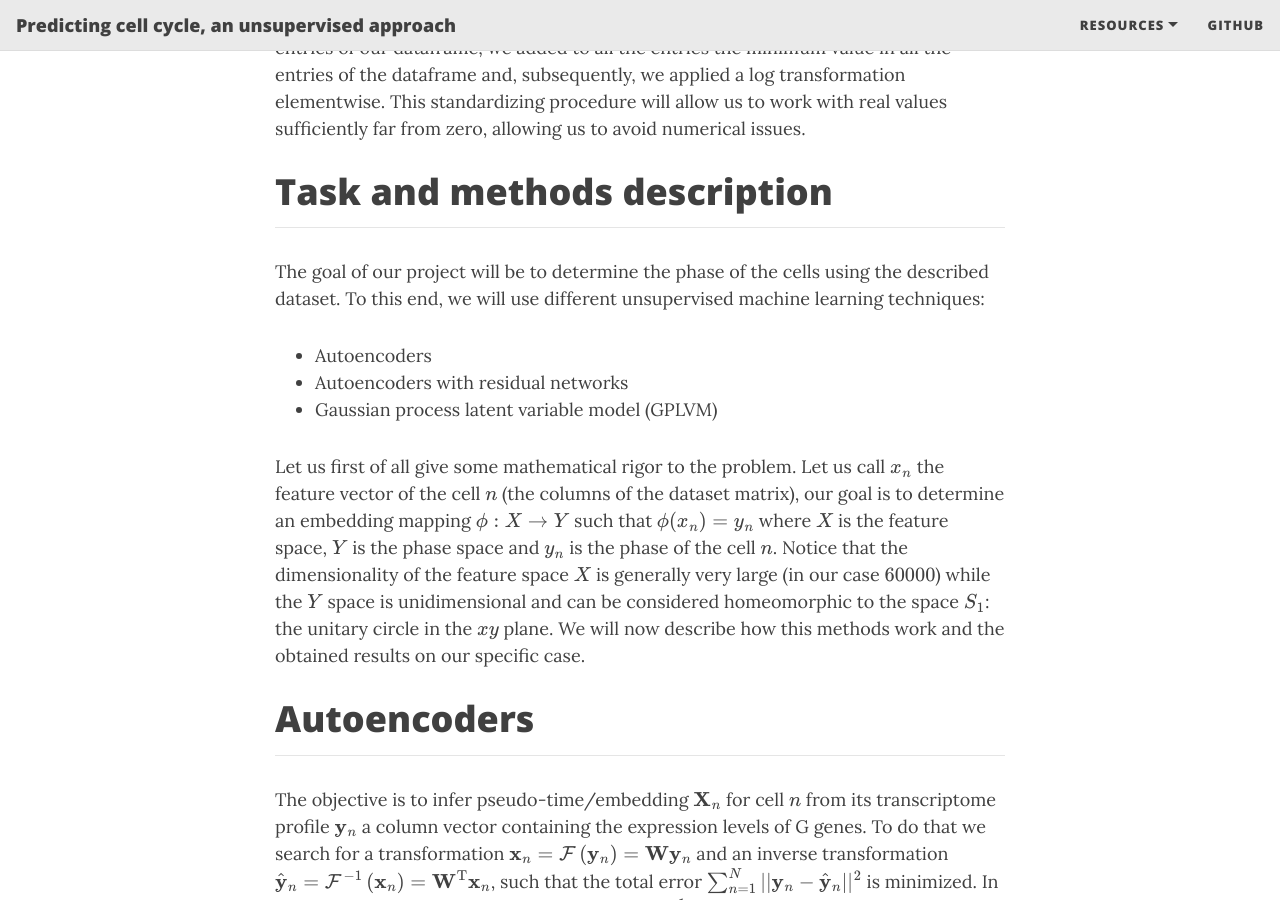
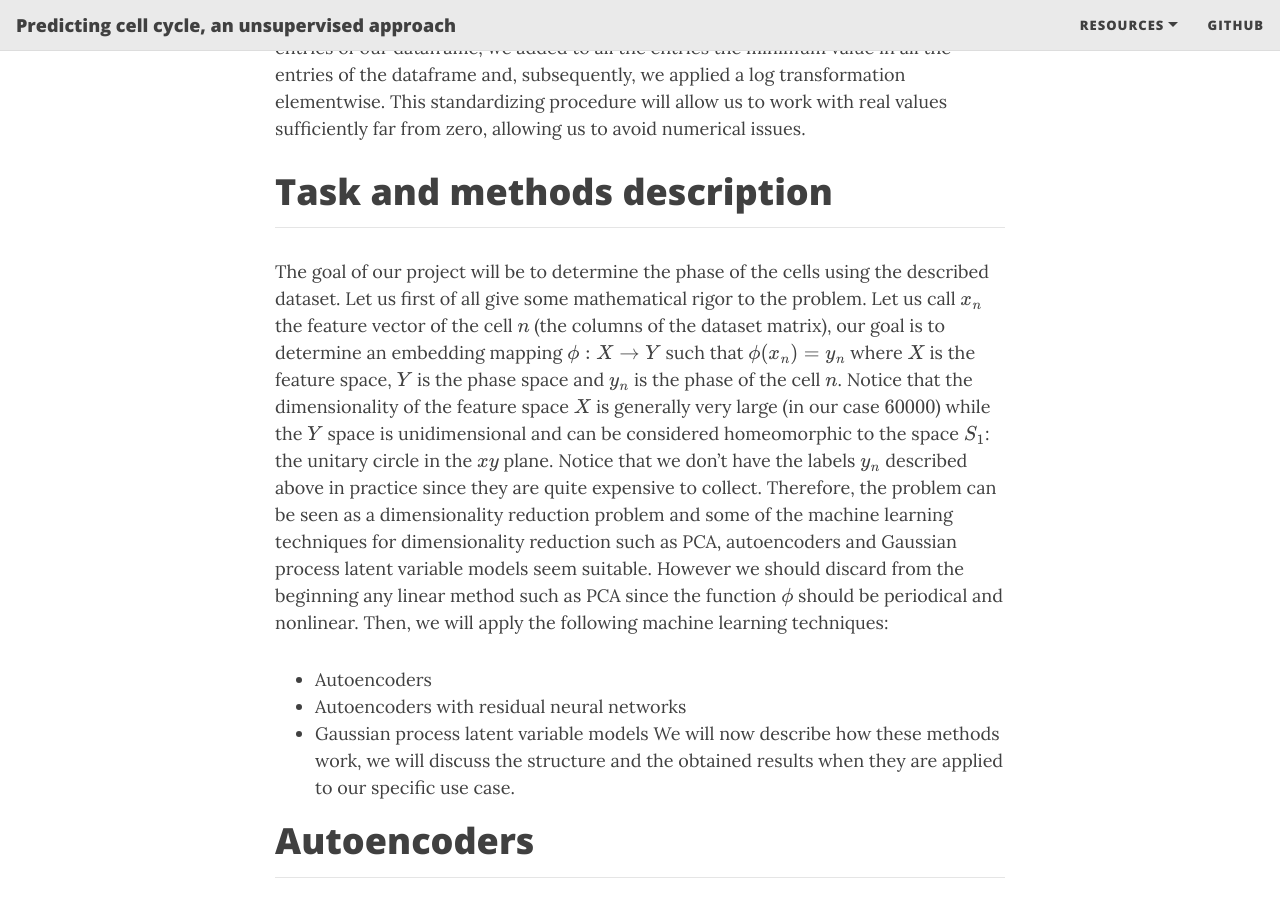
Before and after one commit to lucarossi9/statistical_computation_4, a Jekyll site: the page built from index.md, in a window 1280 px wide and 900 px high, scrolled down 6157 px. Built offline with Jekyll 4.4.1, drawn with Linux system fonts in a browser that asks for light colours; nearby versions of some CDN libraries; formulas are drawn with MathJax 3; the list of posts is cut into pages by our own code.

Commit message:
Update index.md

```diff
--- a/index.md
+++ b/index.md
@@ -70,13 +70,12 @@ Finally, as suggested by our supervisor, we applied a standardization technique
 # Task and methods description
 ---------------------------------------------------------------
 
-The goal of our project will be to determine the phase of the cells using the described dataset. To this end, we will use different unsupervised machine learning techniques:
+The goal of our project will be to determine the phase of the cells using the described dataset.
+Let us first of all give some mathematical rigor to the problem. Let us call $$x_n$$ the feature vector of the cell $$n$$ (the columns of the dataset matrix), our goal is to determine an embedding mapping $$\phi : X \to Y $$ such that $$\phi(x_n) = y_n$$ where $$X$$ is the feature space, $$Y$$ is the phase space and $$y_n$$ is the phase of the cell $$n$$. Notice that the dimensionality of the feature space $$X$$ is generally very large (in our case $$60000$$) while the $$Y$$ space is unidimensional and can be considered homeomorphic to the space $$S_1$$: the unitary circle in the $$xy$$ plane. Notice that we don't have the labels $$y_n$$ described above in practice since they are quite expensive to collect. Therefore, the problem can be seen as a dimensionality reduction problem and some of the machine learning techniques for dimensionality reduction such as PCA, autoencoders and Gaussian process latent variable models seem suitable. However we should discard from the beginning any linear method such as PCA since the function $$\phi$$ should be periodical and nonlinear. Then, we will apply the following machine learning techniques:
 * Autoencoders
-* Autoencoders with residual networks
-* Gaussian process latent variable model (GPLVM)
-
-Let us first of all give some mathematical rigor to the problem. Let us call $$x_n$$ the feature vector of the cell $$n$$ (the columns of the dataset matrix), our goal is to determine an embedding mapping $$\phi : X \to Y $$ such that $$\phi(x_n) = y_n$$ where $$X$$ is the feature space, $$Y$$ is the phase space and $$y_n$$ is the phase of the cell $$n$$. Notice that the dimensionality of the feature space $$X$$ is generally very large (in our case $$60000$$) while the $$Y$$ space is unidimensional and can be considered homeomorphic to the space $$S_1$$: the unitary circle in the $$xy$$ plane.
-We will now describe how this methods work and the obtained results on our specific case.
+* Autoencoders with residual neural networks
+* Gaussian process latent variable models
+We will now describe how these methods work, we will discuss the structure and the obtained results when they are applied to our specific use case.
 
 # Autoencoders
 -----------------------------------------------------------------
```
